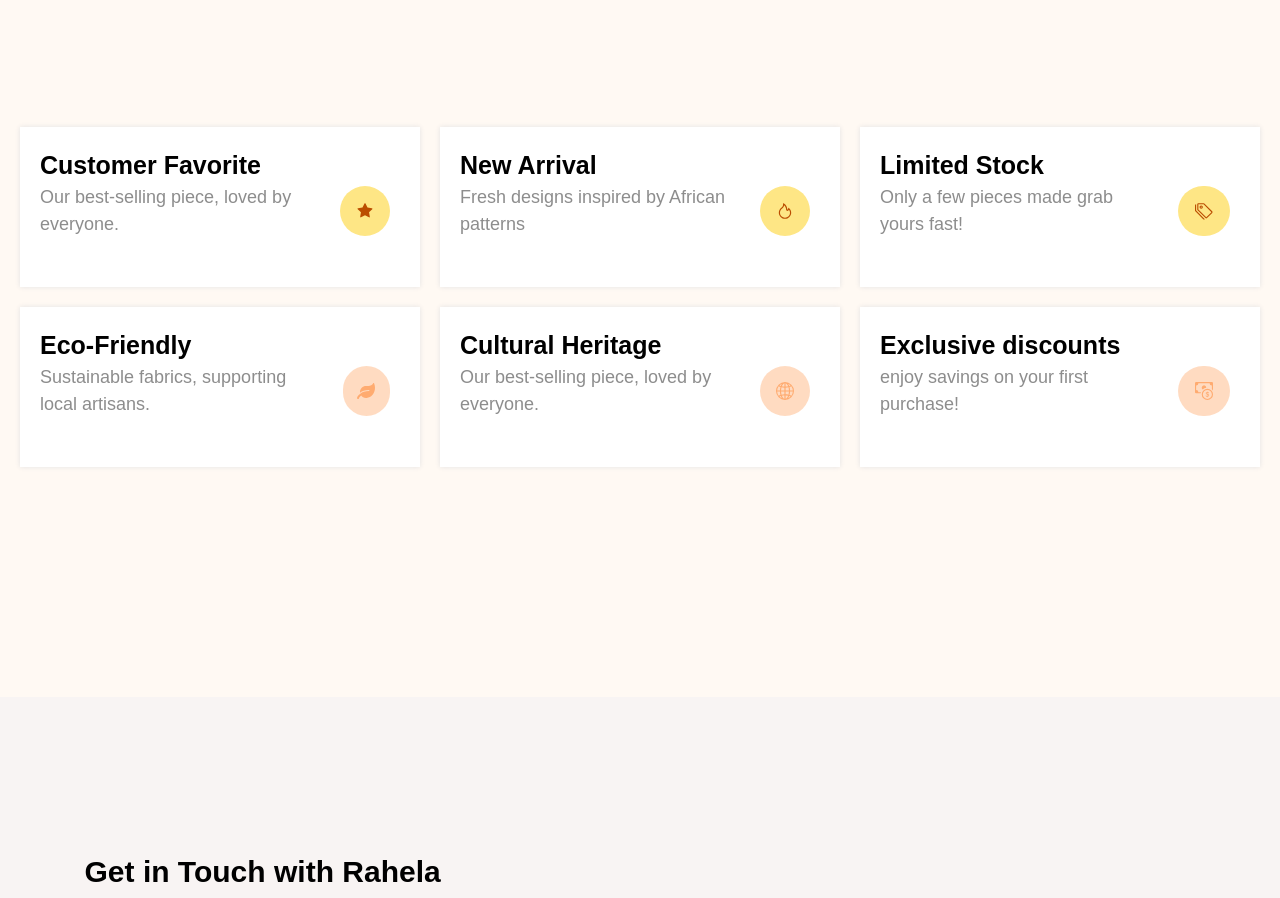
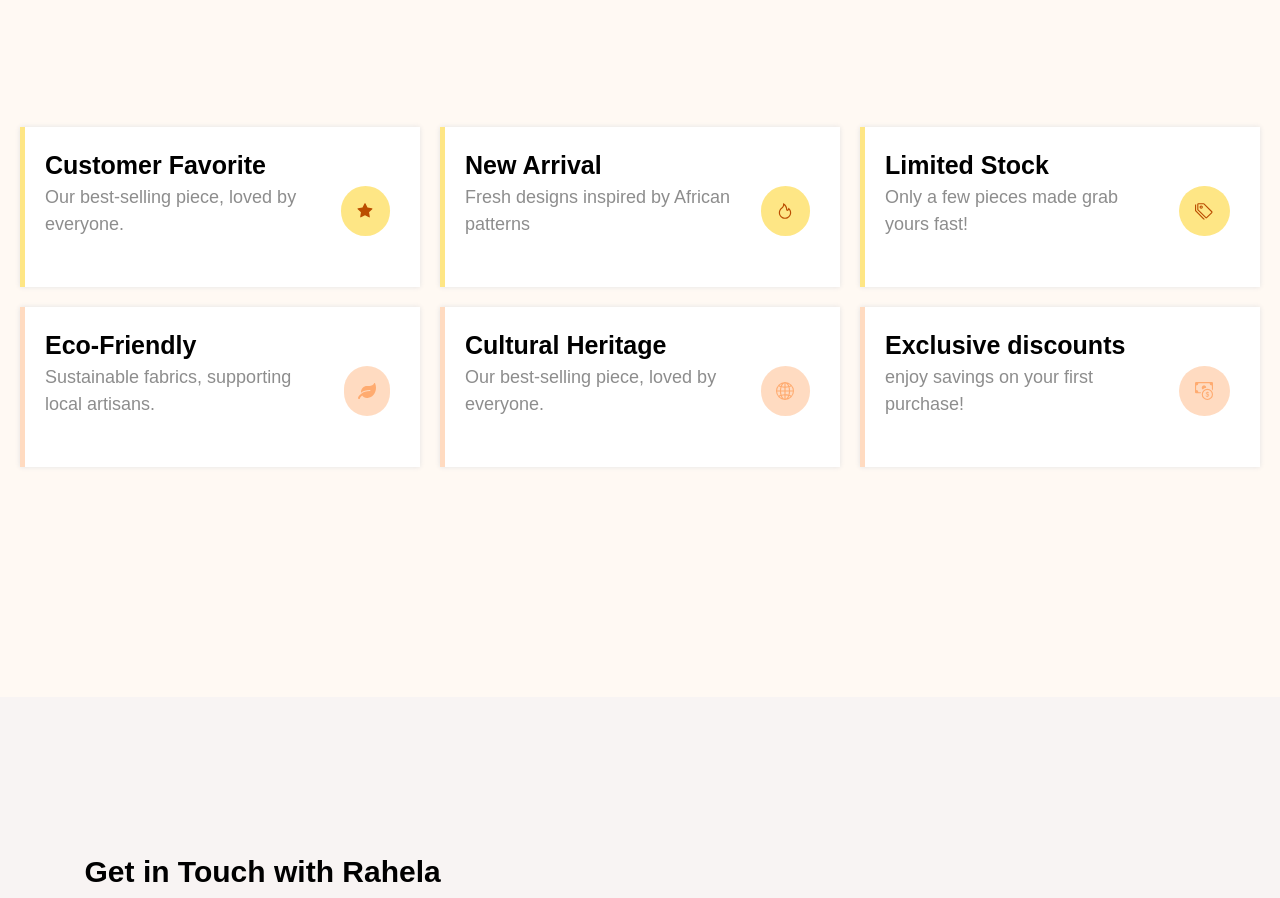
Before and after one commit to Yohanes590/Rahela-Fastion, a Next.js app: page / in a window 1280 px wide. Shown: the part 5180-6078 px from the top of the page. Built offline with nearby package versions, Linux system fonts and the light colour scheme.

Commit message:
some other chang

```diff
--- a/components/last-card.tsx
+++ b/components/last-card.tsx
@@ -9,7 +9,7 @@ export default function LastCardFunction() {
 
                   <div className="centered-items grid grid-cols-3 justify-center items-center gap-5 ">
 
-                        <div className="each-card-center-item pt-[20px] pl-[20px] h-[160px] cursor-pointer w-[400px] shadow-[0_0_5px_#e2e2e2] bg-[white]">
+                        <div className="each-card-center-item border-l-5 border-amber-200 pt-[20px] pl-[20px] h-[160px] cursor-pointer w-[400px] shadow-[0_0_5px_#e2e2e2] bg-[white]">
                               <div className="card-heading-section text-[25px] font-bold">
                                     <h1>Customer Favorite</h1>
                               </div>
@@ -23,7 +23,7 @@ export default function LastCardFunction() {
                         </div>
 
 
-                        <div className="each-card-center-item pt-[20px] pl-[20px] h-[160px] cursor-pointer w-[400px] shadow-[0_0_5px_#e2e2e2] bg-[white]">
+                        <div className="each-card-center-item pt-[20px] border-l-5 border-amber-200 pl-[20px] h-[160px] cursor-pointer w-[400px] shadow-[0_0_5px_#e2e2e2] bg-[white]">
                               <div className="card-heading-section text-[25px] font-bold">
                                     <h1>New Arrival</h1>
                               </div>
@@ -39,7 +39,7 @@ export default function LastCardFunction() {
 
 
 
-                        <div className="each-card-center-item pt-[20px] pl-[20px] h-[160px] cursor-pointer w-[400px] shadow-[0_0_5px_#e2e2e2] bg-[white]">
+                        <div className="each-card-center-item pt-[20px] border-l-5 border-amber-200 pl-[20px] h-[160px] cursor-pointer w-[400px] shadow-[0_0_5px_#e2e2e2] bg-[white]">
                               <div className="card-heading-section text-[25px] font-bold">
                                     <h1>Limited Stock</h1>
                               </div>
@@ -54,7 +54,7 @@ export default function LastCardFunction() {
 
 
 
-                        <div className="each-card-center-item pt-[20px] pl-[20px] h-[160px] cursor-pointer w-[400px] shadow-[0_0_5px_#e2e2e2] bg-[white]">
+                        <div className="each-card-center-item pt-[20px] border-l-5 border-[#ffac706e] pl-[20px] h-[160px] cursor-pointer w-[400px] shadow-[0_0_5px_#e2e2e2] bg-[white]">
                               <div className="card-heading-section text-[25px] font-bold">
                                     <h1>Eco-Friendly</h1>
                               </div>
@@ -69,7 +69,7 @@ export default function LastCardFunction() {
 
 
 
-                                        <div className="each-card-center-item pt-[20px] pl-[20px] h-[160px] cursor-pointer w-[400px] shadow-[0_0_5px_#e2e2e2] bg-[white]">
+                                        <div className="each-card-center-item border-l-5 border-[#ffac706e] pt-[20px] pl-[20px] h-[160px] cursor-pointer w-[400px] shadow-[0_0_5px_#e2e2e2] bg-[white]">
                               <div className="card-heading-section text-[25px] font-bold">
                                     <h1>Cultural Heritage</h1>
                               </div>
@@ -83,7 +83,7 @@ export default function LastCardFunction() {
                         </div>
 
 
-                                        <div className="each-card-center-item pt-[20px] pl-[20px] h-[160px] cursor-pointer w-[400px] shadow-[0_0_5px_#e2e2e2] bg-[white]">
+                                        <div className="each-card-center-item border-l-5 border-[#ffac706e] pt-[20px] pl-[20px] h-[160px] cursor-pointer w-[400px] shadow-[0_0_5px_#e2e2e2] bg-[white]">
                               <div className="card-heading-section text-[25px] font-bold">
                                     <h1>Exclusive discounts</h1>
                               </div>
```
